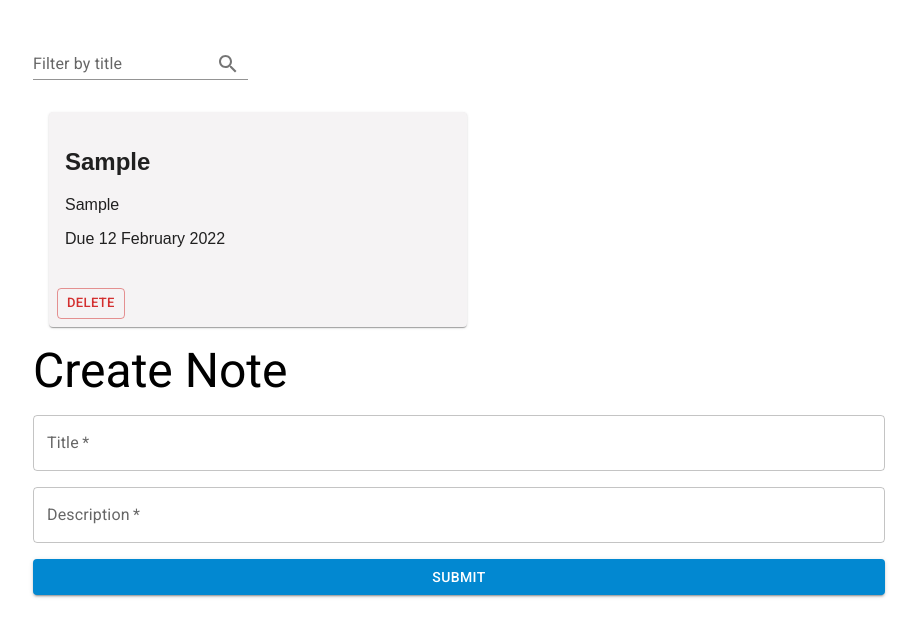
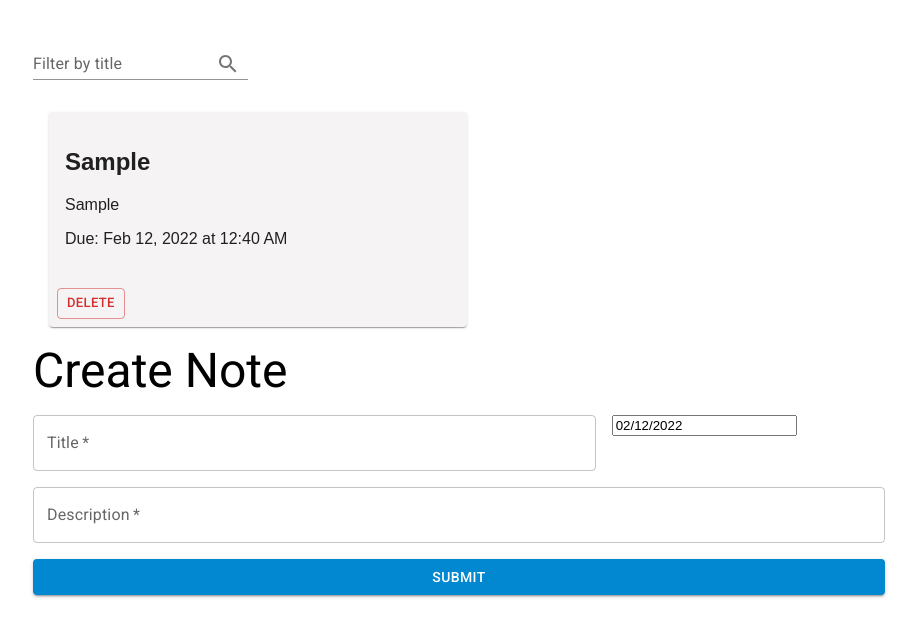
Before and after one commit to ragizaki/take-notes, a React (Create React App) app: page / in a window 1280 px wide. Both pictures are taken after typing "Sample", "Sample" into the empty fields and a click on the button "SUBMIT". Shown: the top 636 px of the page, without its empty margins (181-1098 px from the left). Built offline with nearby package versions, Linux system fonts and the light colour scheme.

Commit message:
format NoteCard to show due date

```diff
--- a/package.json
+++ b/package.json
@@ -15,6 +15,7 @@
     "@types/react": "^17.0.20",
     "@types/react-dom": "^17.0.9",
     "react": "^17.0.2",
+    "react-datepicker": "^4.7.0",
     "react-dom": "^17.0.2",
     "react-scripts": "5.0.0",
     "typescript": "^4.4.2",
@@ -43,5 +44,8 @@
       "last 1 firefox version",
       "last 1 safari version"
     ]
+  },
+  "devDependencies": {
+    "@types/react-datepicker": "^4.3.4"
   }
 }
--- a/src/components/Form/Form.tsx
+++ b/src/components/Form/Form.tsx
@@ -1,6 +1,10 @@
 import React, { useState } from 'react';
 import { Note } from '../../util/interfaces';
-import { TextField, Alert, Stack, Button, Typography } from '@mui/material';
+import { TextField, Alert, Stack, Button, Typography, Grid } from '@mui/material';
+
+// DatePicker
+import DatePicker from 'react-datepicker';
+import 'react-datepicker/dist/react-datepicker.css';
 
 type IFormProps = {
     notes: Note[];
@@ -45,7 +49,8 @@ const Form = React.memo(
                     onSubmit={handleFormSubmit}
                     onKeyPress={e => e.key === 'Enter' && handleFormSubmit(e)}
                     noValidate>
-                    <Stack spacing={2}>
+                    <Grid container spacing={2}>
+                        <Grid item xs={8}>
                             <TextField
                                 value={title}
                                 label='Title'
@@ -53,6 +58,15 @@ const Form = React.memo(
                                 fullWidth
                                 required
                             />
+                        </Grid>
+                        <Grid item xs={4}>
+                            <DatePicker
+                                selected={dueDate}
+                                onChange={(date: Date) => setDueDate(date)}
+                                showTimeSelect
+                            />
+                        </Grid>
+                        <Grid item xs={12}>
                             <TextField
                                 value={description}
                                 label='Description'
@@ -60,10 +74,11 @@ const Form = React.memo(
                                 fullWidth
                                 required
                             />
-                        <Button variant='contained' color='info' type='submit'>
+                        </Grid>
+                    </Grid>
+                    <Button sx={{ marginTop: '1rem' }} fullWidth variant='contained' color='info' type='submit'>
                         Submit
                     </Button>
-                    </Stack>
                 </form>
             </div>
         );
--- a/src/components/NoteList/NoteCard.tsx
+++ b/src/components/NoteList/NoteCard.tsx
@@ -14,11 +14,13 @@ const NoteCard = ({ note, handleDelete }: INoteProps): JSX.Element => {
                 <h2>{note.title}</h2>
                 <p>{note.description}</p>
                 <p>
-                    Due{' '}
-                    {new Intl.DateTimeFormat('en-GB', {
-                        year: 'numeric',
-                        month: 'long',
-                        day: '2-digit',
+                    Due:{' '}
+                    {new Intl.DateTimeFormat('en-US', {
+                        dateStyle: 'medium',
+                    }).format(note.due)}{' '}
+                    at{' '}
+                    {new Intl.DateTimeFormat('en-US', {
+                        timeStyle: 'short',
                     }).format(note.due)}
                 </p>
             </CardContent>
```
Also changed, not shown: 1 other file (tests, documents, lock files or other folders). Lines whose indentation alone changed are shown as unchanged.
